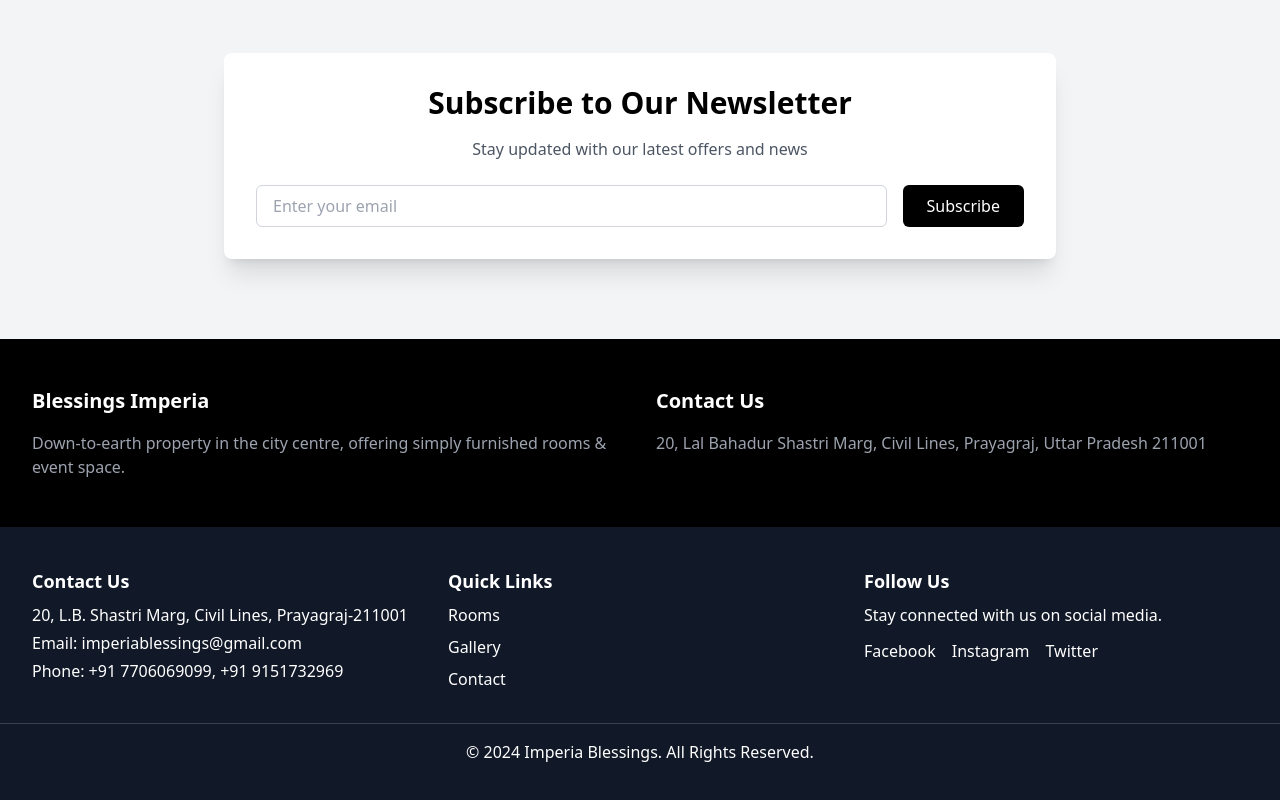
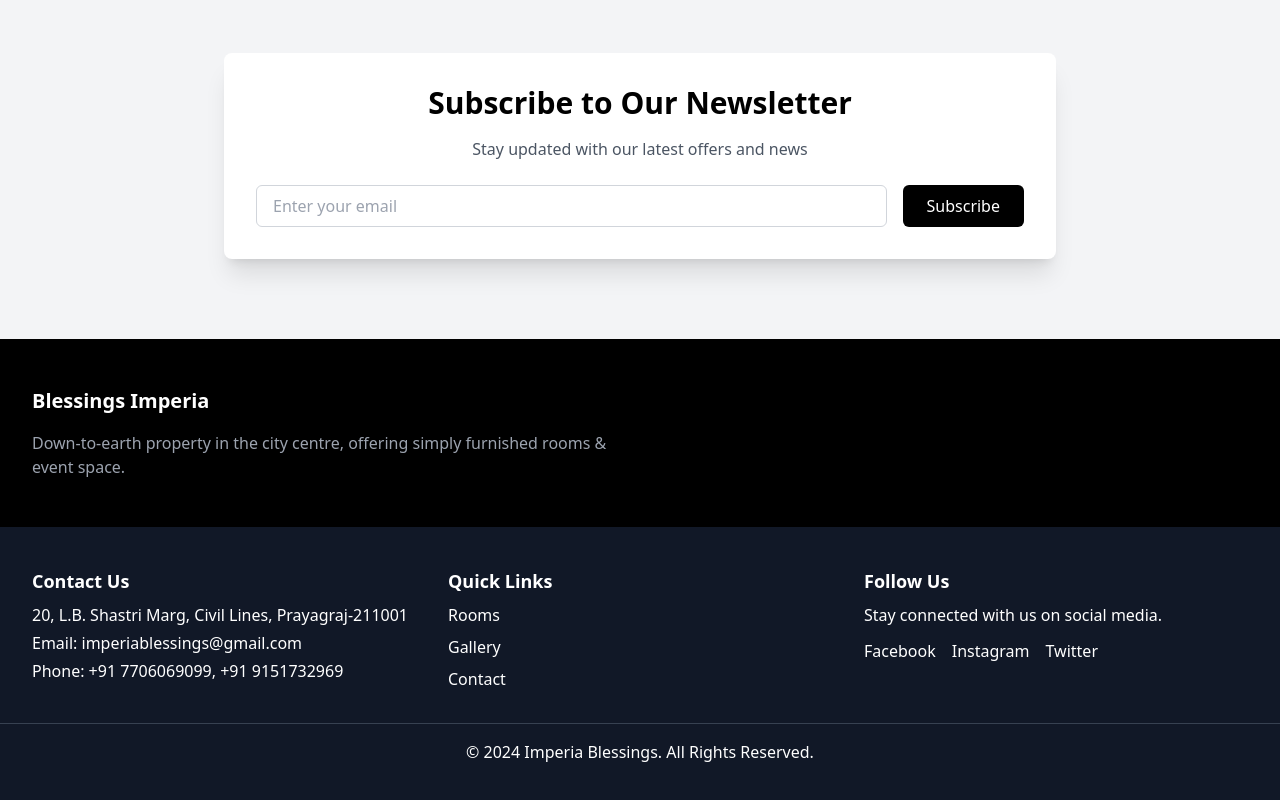
Before and after one commit to healersdatasolutions/Blessings-Imperia, a React (Vite) app: page / in a window 1280 px wide. Shown: the part 5052-5852 px from the top of the page. Built offline with nearby package versions, Linux system fonts and the light colour scheme; no server answers.

Commit message:
Update Home.tsx

```diff
--- a/src/pages/Home.tsx
+++ b/src/pages/Home.tsx
@@ -382,14 +382,6 @@ export default function Home() {
               <h3 className="text-xl font-semibold mb-4">Blessings Imperia</h3>
               <p className="text-gray-400">Down-to-earth property in the city centre, offering simply furnished rooms & event space.</p>
             </div>
-            <div>
-              <h3 className="text-xl font-semibold mb-4">Contact Us</h3>
-              <p className="text-gray-400"> 20, Lal Bahadur Shastri Marg, Civil Lines, Prayagraj, Uttar Pradesh 211001</p>
-              {/* <p className="text-gray-400">Phone: (123) 456-7890</p>
-              <p className="text-gray-400">Email: info@blessingsimperia.com</p> */}
-
-
-            </div>
             {/* <div>
               <h3 className="text-xl font-semibold mb-4">Follow Us</h3>
               <div className="flex space-x-4">
```
